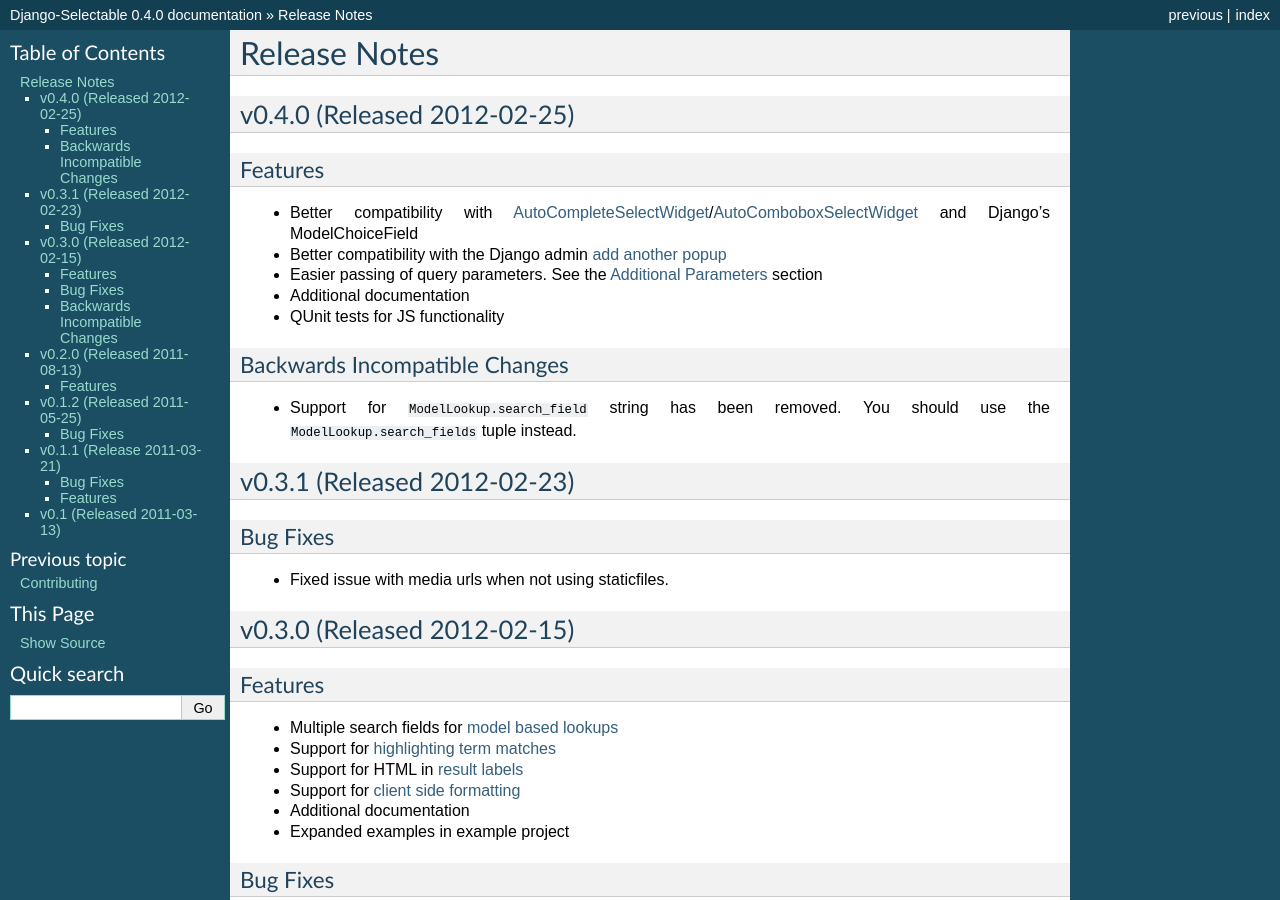
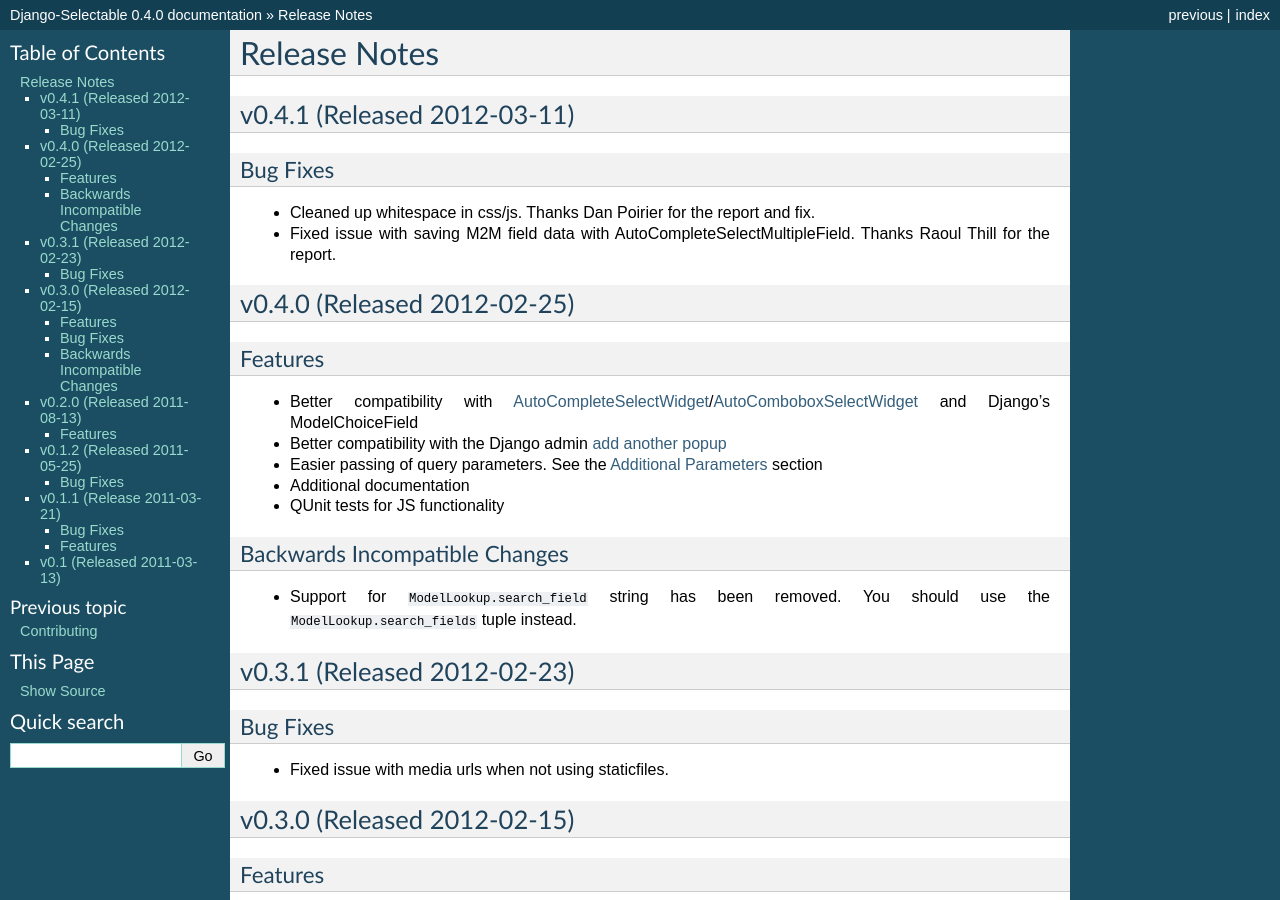
Before and after one commit to mlavin/django-selectable, a Sphinx documentation site: the page built from docs/releases.rst, in a window 1280 px wide and 900 px high. Built offline with Sphinx 7.4.7, drawn with Linux system fonts in a browser that asks for light colours.

Commit message:
Updating release notes.
--HG--
branch : stable

```diff
--- a/docs/releases.rst
+++ b/docs/releases.rst
@@ -1,5 +1,15 @@
 Release Notes
 ==================
+
+v0.4.1 (Released 2012-03-11)
+--------------------------------------
+
+Bug Fixes
+_________________
+
+- Cleaned up whitespace in css/js. Thanks Dan Poirier for the report and fix.
+- Fixed issue with saving M2M field data with AutoCompleteSelectMultipleField. Thanks Raoul Thill for the report.
+
 
 v0.4.0 (Released 2012-02-25)
 --------------------------------------
```
